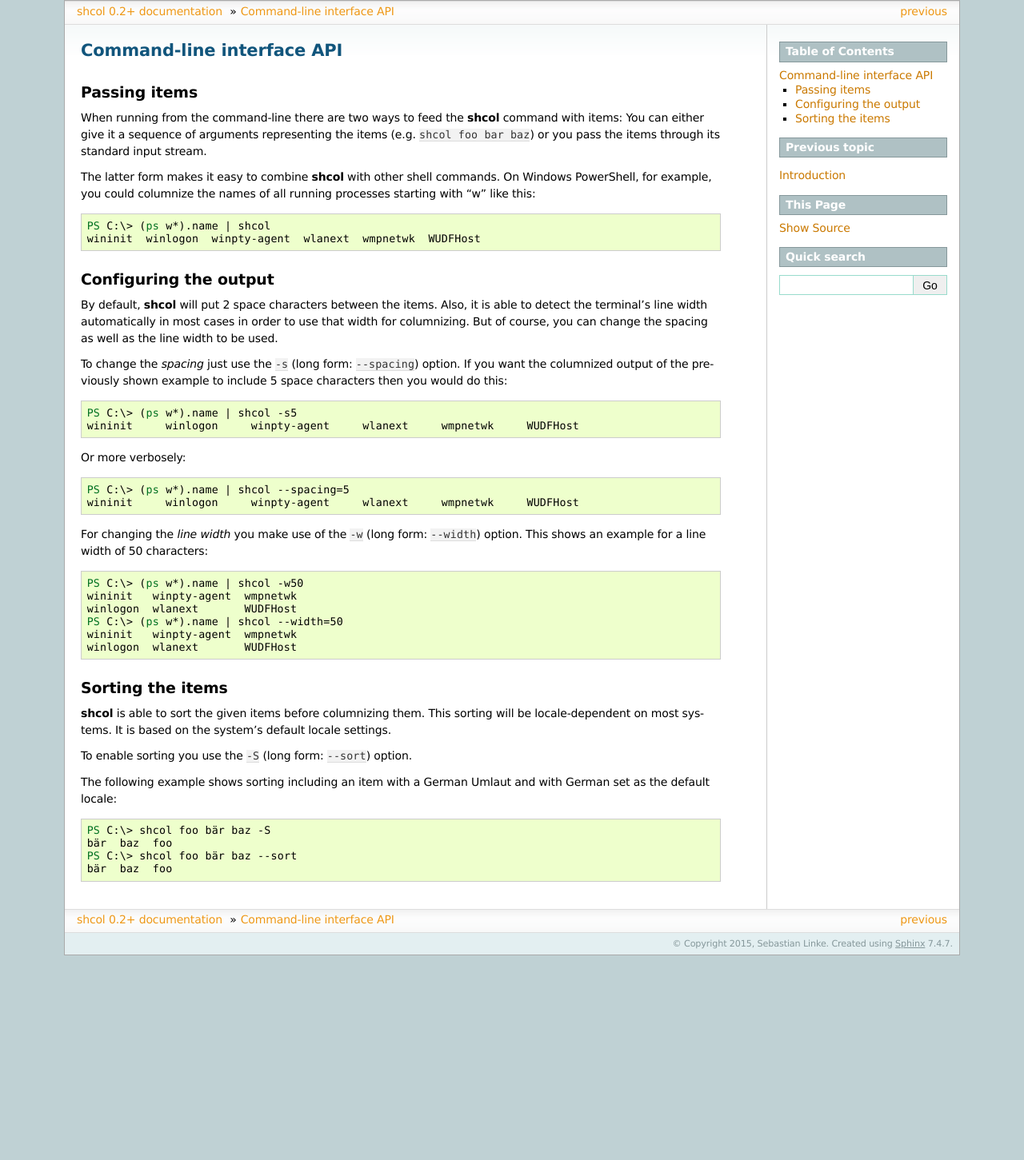
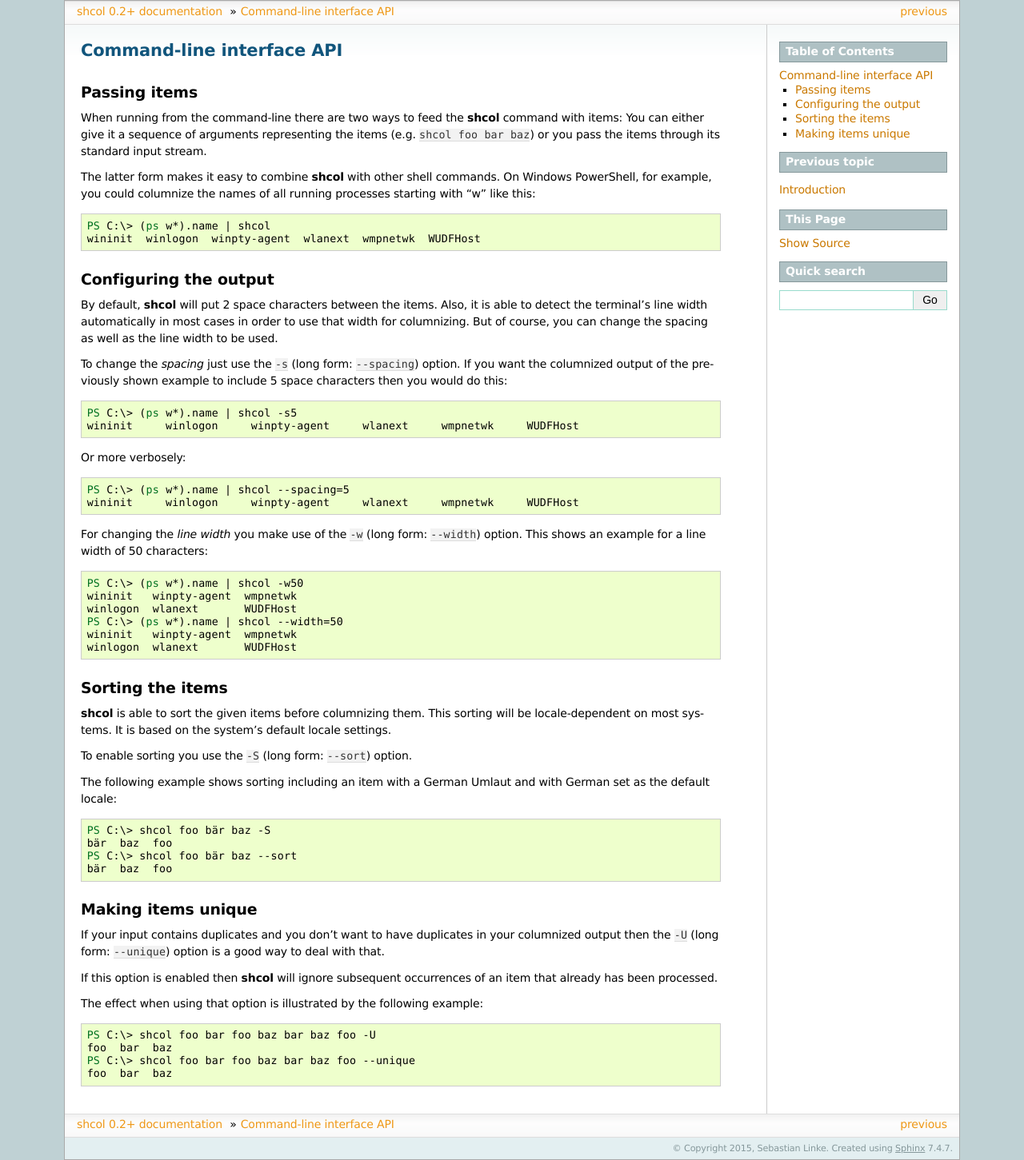
Before and after one commit to seblin/shcol, a Sphinx documentation site: the page built from doc/cli-api.rst, in a window 1280 px wide. Shown: the whole page at 80% size. Built offline with Sphinx 7.4.7, drawn with Linux system fonts in a browser that asks for light colours; before the commit the page ends 1195 px from its top, so only the background shows below that.

Commit message:
Document the `--unique` option.

```diff
--- a/doc/cli-api.rst
+++ b/doc/cli-api.rst
@@ -74,3 +74,23 @@ with German set as the default locale:
    bär  baz  foo
    PS C:\> shcol foo bär baz --sort
    bär  baz  foo
+
+
+Making items unique
+-------------------
+
+If your input contains duplicates and you don't want to have duplicates in your
+columnized output then the ``-U`` (long form: ``--unique``) option is a good way
+to deal with that.
+
+If this option is enabled then :program:`shcol` will ignore subsequent
+occurrences of an item that already has been processed.
+
+The effect when using that option is illustrated by the following example:
+
+.. code-block:: powershell
+
+   PS C:\> shcol foo bar foo baz bar baz foo -U
+   foo  bar  baz
+   PS C:\> shcol foo bar foo baz bar baz foo --unique
+   foo  bar  baz
```
